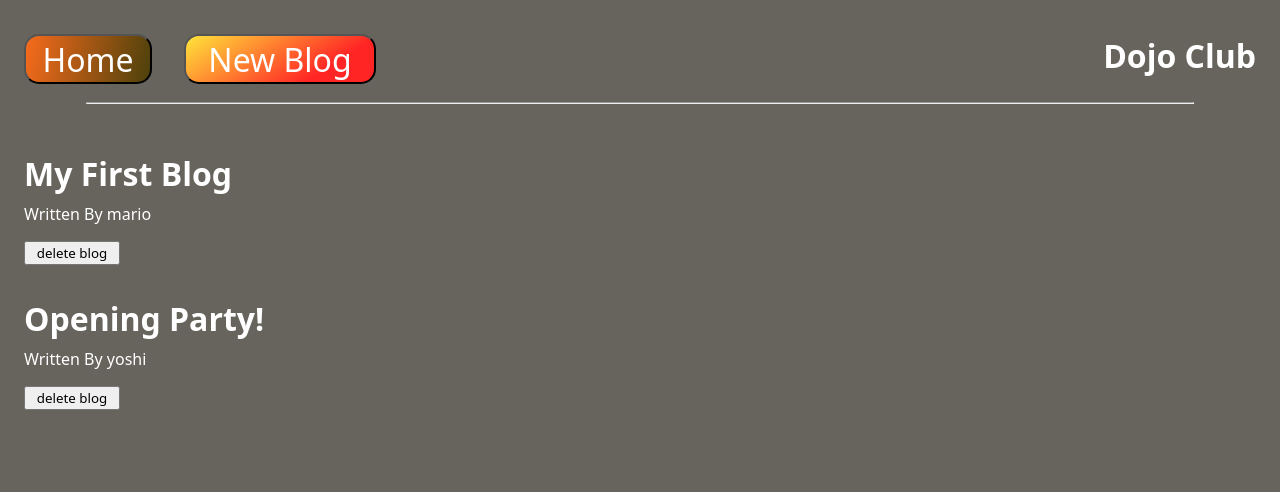
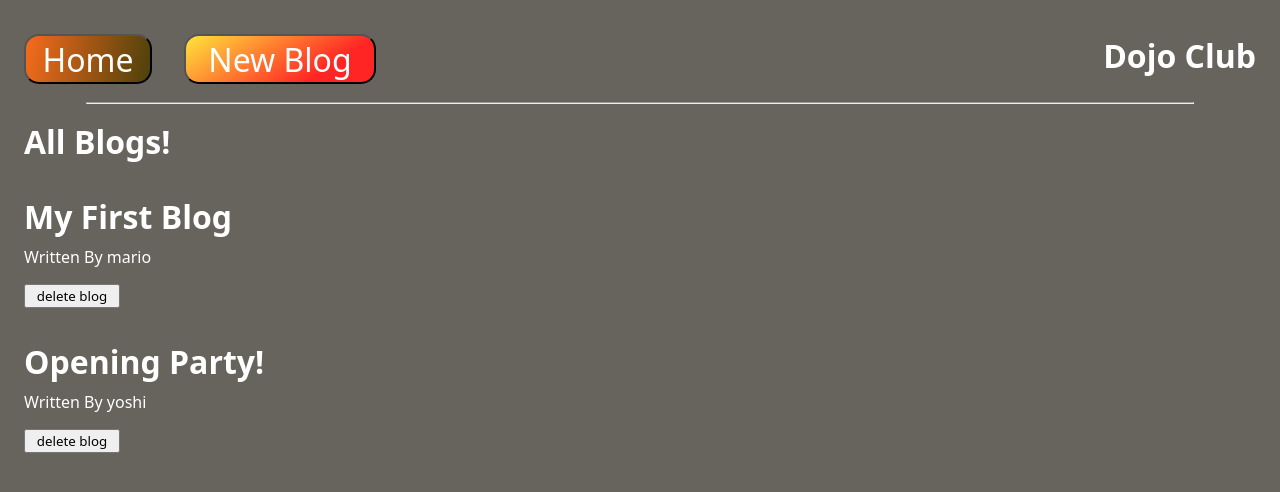
Before and after one commit to Alberteda/The-Dojo-Blog, a React (Create React App) app: page / in a window 1280 px wide. Shown: the top 492 px of the page. Built offline with nearby package versions, Linux system fonts and the light colour scheme; data requests are answered from the project's data file; a web font is replaced by a local one.

Commit message:
add All Blogs! -title

```diff
--- a/src/HomePage.js
+++ b/src/HomePage.js
@@ -23,6 +23,7 @@ const HomePage = () => {
 
   return (
     <div className="home-page">
+        <h1>All Blogs!</h1>
         <Blogs blogs={blogs} handleDelete={handleDelete}/>
     </div>
   )
```
